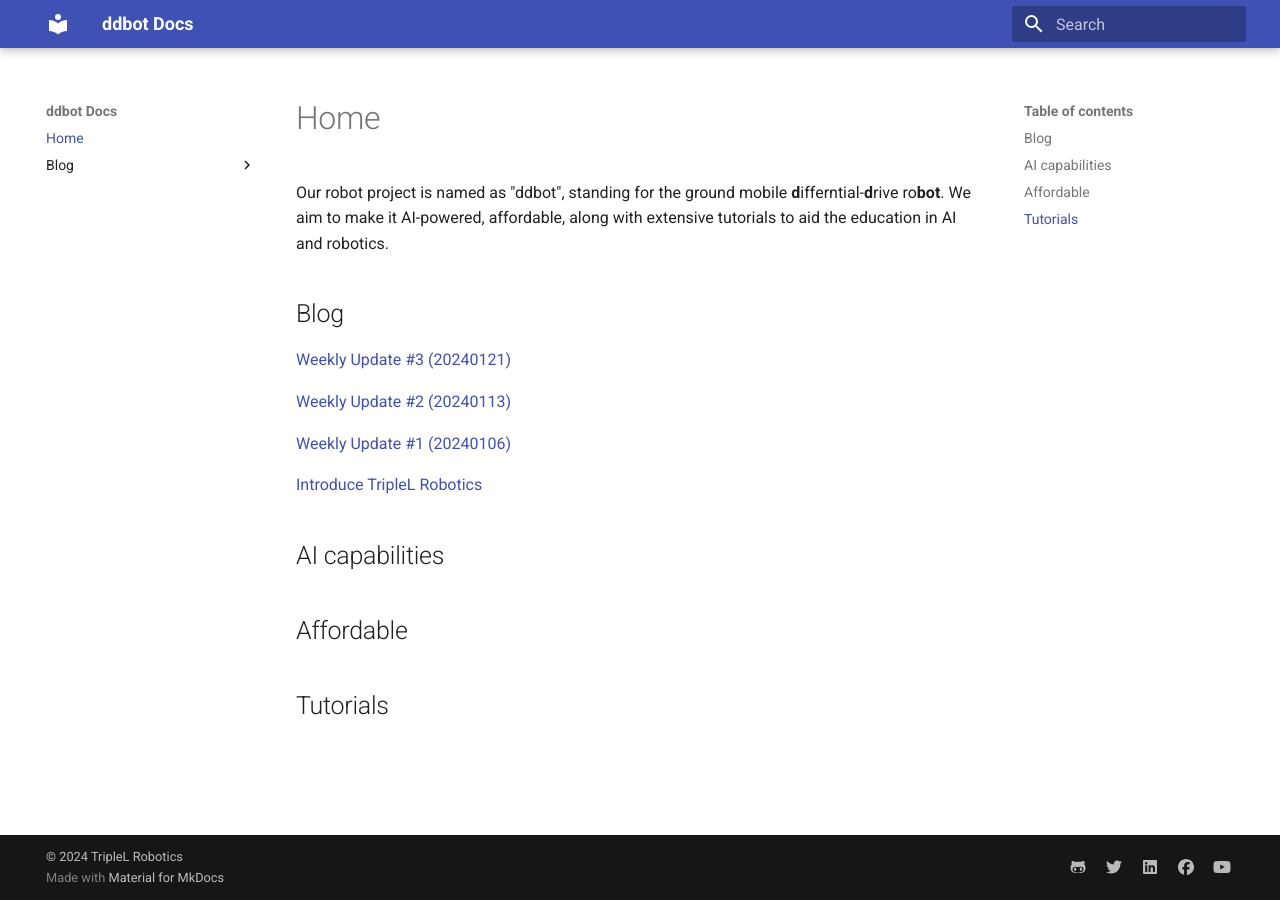
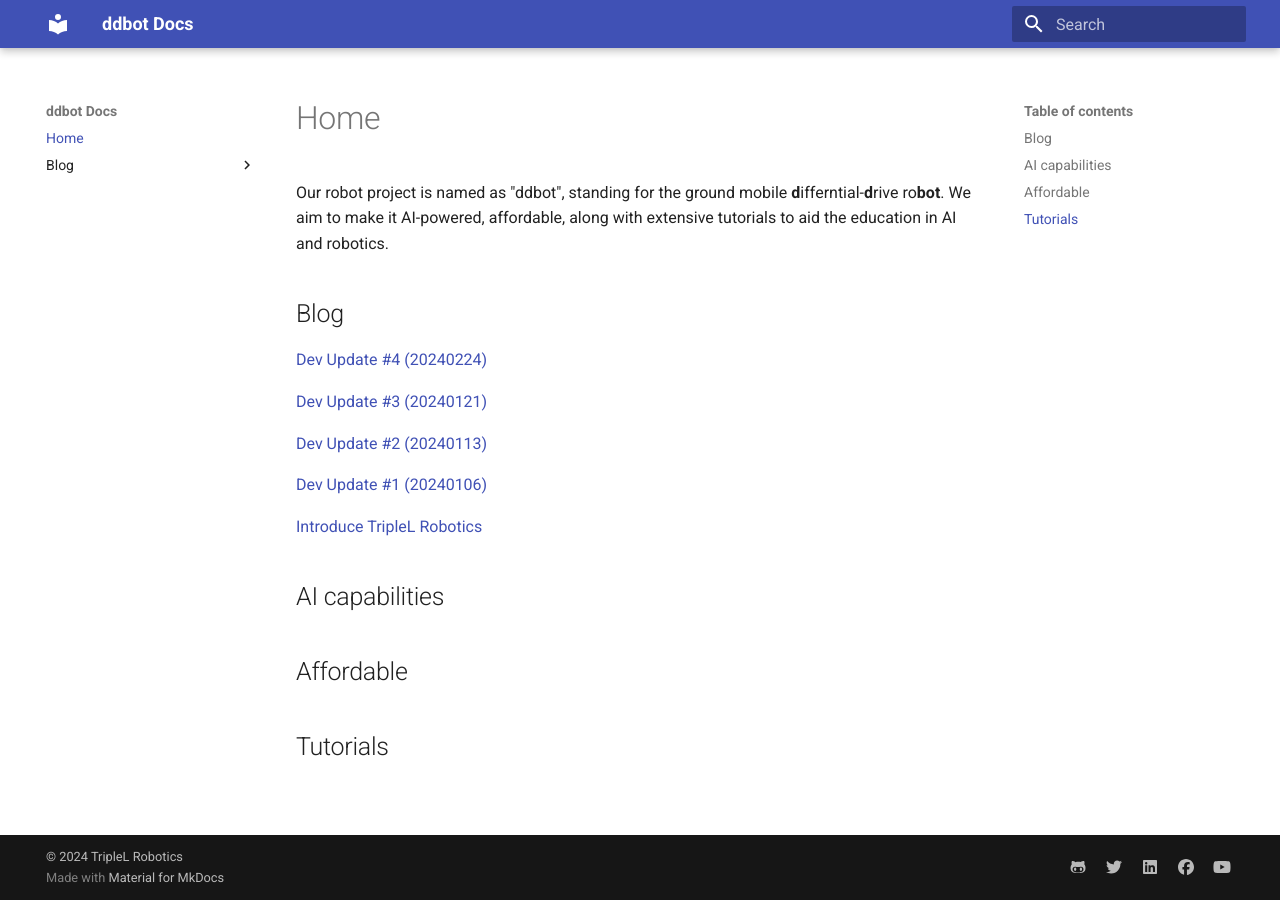
Before and after one commit to triplelrobotics/ddbot-pages, an MkDocs documentation site: the page built from docs/index.md, in a window 1280 px wide. Built offline with MkDocs 1.6.1 and Material for MkDocs 9.7.7, drawn with Linux system fonts in a browser that asks for light colours.

Commit message:
feat: add new dev update

```diff
--- a/docs/index.md
+++ b/docs/index.md
@@ -5,11 +5,13 @@ Our robot project is named as "ddbot", standing for the ground mobile **d**iffer
 
 ## Blog
 
-[Weekly Update #3 (20240121)](./blog/posts/20240121.md)
+[Dev Update #4 (20240224)](./blog/posts/20240224.md)
 
-[Weekly Update #2 (20240113)](./blog/posts/20240113.md)
+[Dev Update #3 (20240121)](./blog/posts/20240121.md)
 
-[Weekly Update #1 (20240106)](./blog/posts/20240106.md)
+[Dev Update #2 (20240113)](./blog/posts/20240113.md)
+
+[Dev Update #1 (20240106)](./blog/posts/20240106.md)
 
 [Introduce TripleL Robotics](./blog/posts/intro_triplelrobotics.md)
 
```
Also changed, not shown: docs/blog/posts/20240106.md (+2 -2 lines), docs/blog/posts/20240113.md (+2 -2 lines), docs/blog/posts/20240121.md (+2 -2 lines), docs/blog/posts/20240224.md (added, +36 -0 lines), docs/assets/img/TUI.gif (added), docs/assets/img/software_framework.drawio.svg (added), 4 other files.
